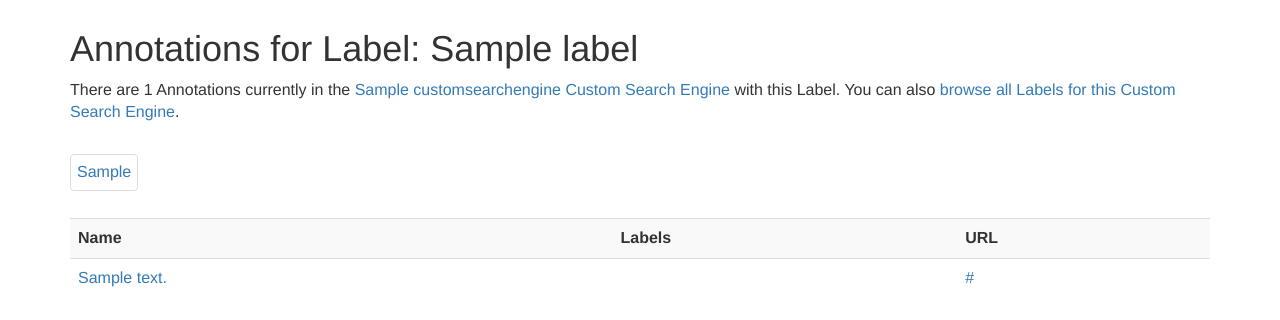
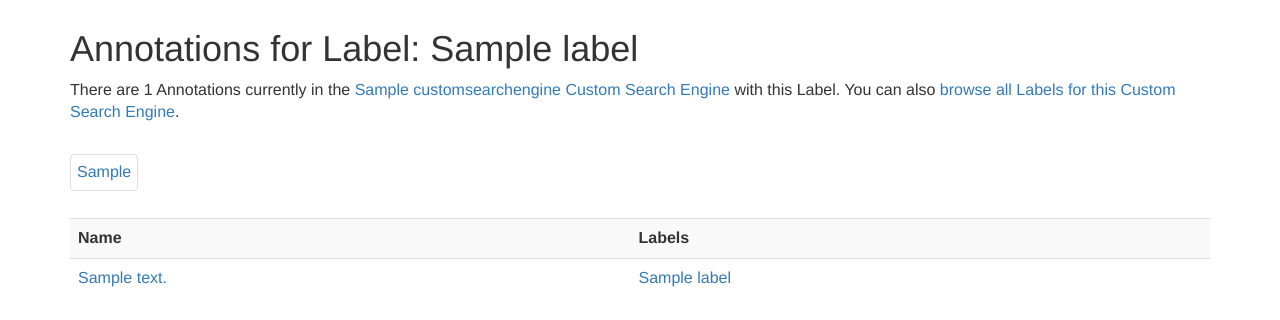
Before and after one commit to saschwarz/django-gcse, a Django app: template gcse/templates/gcse/label_detail.html in a window 1280 px wide. Shown: the part 51-371 px from the top of the page. Run offline with Django 3.2, Linux system fonts and the light colour scheme; tables that the repository leaves empty hold one stand-in row (values such as "Sample post"); the template is opened without the code that fills it: values that come from a table or form of the project are taken from there, most other values are stand-ins (such as "Sample title", 1, 10 or a date in 2020); some libraries are stand-ins or nearby versions.

Commit message:
Fewer queries for labels in annotation related views

```diff
--- a/gcse/templates/gcse/cse_detail.html
+++ b/gcse/templates/gcse/cse_detail.html
@@ -8,5 +8,5 @@
 <p>Created: {{object.created | date}} {{object.created | time}}</p>
 <p>Last Modified: {{object.modified | date}} {{object.modified | time}}</p>
 <p><a href="{% url 'gcse_cse_annotation_list' gid=object.gid %}">View this Custom Search Engine's {{object.annotation_count}} Annotations</a></p>
-<p><a href="{% url 'gcse_cse_label_list' gid=object.gid %}">View this Custom Search Engine's {{object.facetitems_labels|length}} Labels</a></p>
+<p><a href="{% url 'gcse_cse_label_list' gid=object.gid %}">View this Custom Search Engine's {{object.facet_item_labels|length}} Labels</a></p>
 {% endblock %}
--- a/gcse/templates/gcse/label_detail.html
+++ b/gcse/templates/gcse/label_detail.html
@@ -10,23 +10,28 @@
 {% include "gcse/alpha-nav.html" %}
 {% endblock alpha-nav %}
 
+{% with cse.facet_item_labels as visible_labels %}
 <table class="table table-striped search-results">
   <tbody>
-    <tr><th>Name</th><th>Labels</th><th>URL</th></tr>
-    {% for annotation in annotations %}
+    <tr><th>Name</th><th>Labels</th></tr>
+    {% for annotation in annotation_list %}
     <tr class="{% cycle 'odd' 'even' %}">
       <td><a href="{{annotation.get_absolute_url}}">{{ annotation.comment|escape }}</a></td>
       <td>
-        {% for label in annotation.facet_items_labels %}
-        <a class="label-link" href="{% url 'gcse_label_detail' cse.gid label.id %}">{{ label.name }}</a>
+        {% for label in annotation.labels.all %}
+        {% if label in visible_labels %}
+        <a href="{% url 'gcse_cse_label_detail' cse.gid label.id %}">{{ label.name }}</a>
+        {% endif %}
         {% endfor %}
       </td>
-      <td><a href="{{ annotation.original_url }}">{{annotation.original_url}}</a></td>
     </tr>
     {% endfor %}
   </tbody>
 </table>
+{% endwith %}
+
 {% block pagination %}
 {% include "gcse/pagination.html" %}
 {% endblock pagination %}
+
 {% endblock %}
```
Also changed, not shown: gcse/templates/gcse/cse_annotation_list.html (+5 -3 lines), gcse/views.py (+4 -4 lines).
